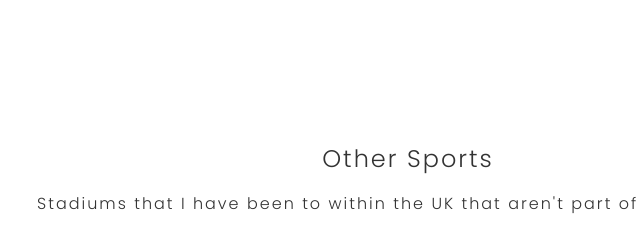
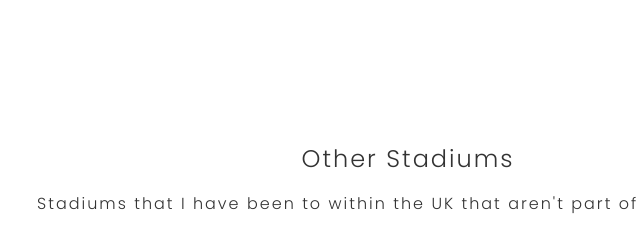
Before and after one commit to mikeychapman/portfolio, a plain HTML site: page otherstadiums.html in a window 1280 px wide. Shown: the top 240 px of the page, 232-872 px from the left. Drawn offline with Linux system fonts and the light colour scheme.

Commit message:
Update otherstadiums.html

```diff
--- a/otherstadiums.html
+++ b/otherstadiums.html
@@ -201,7 +201,7 @@
 
 
 			<div>
-				<h1>Other Sports</h1>
+				<h1>Other Stadiums</h1>
 				<p>Stadiums that I have been to within the UK that aren't part of the EFL or EPL.</p>
 				<br>
 			</div>
```
